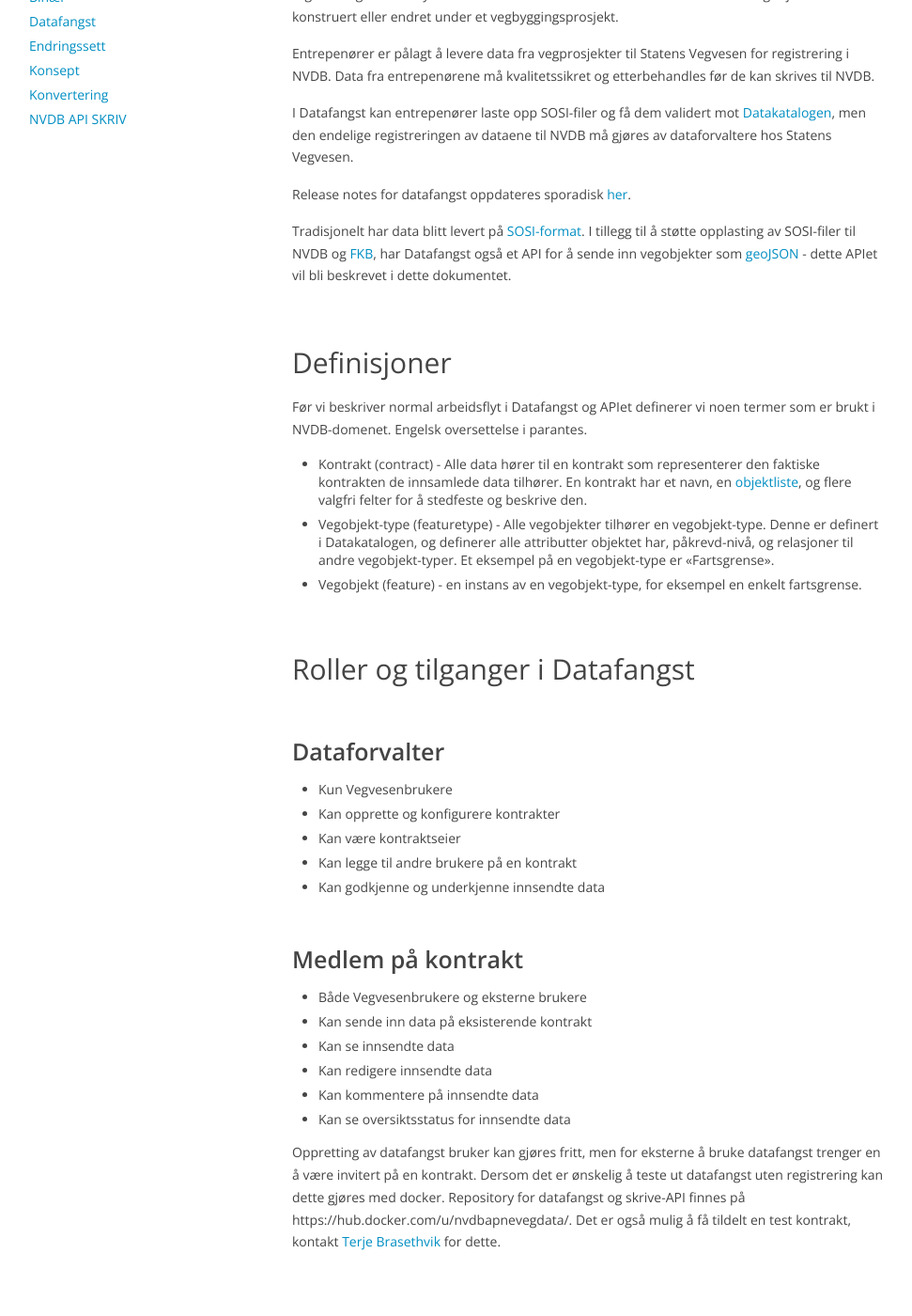
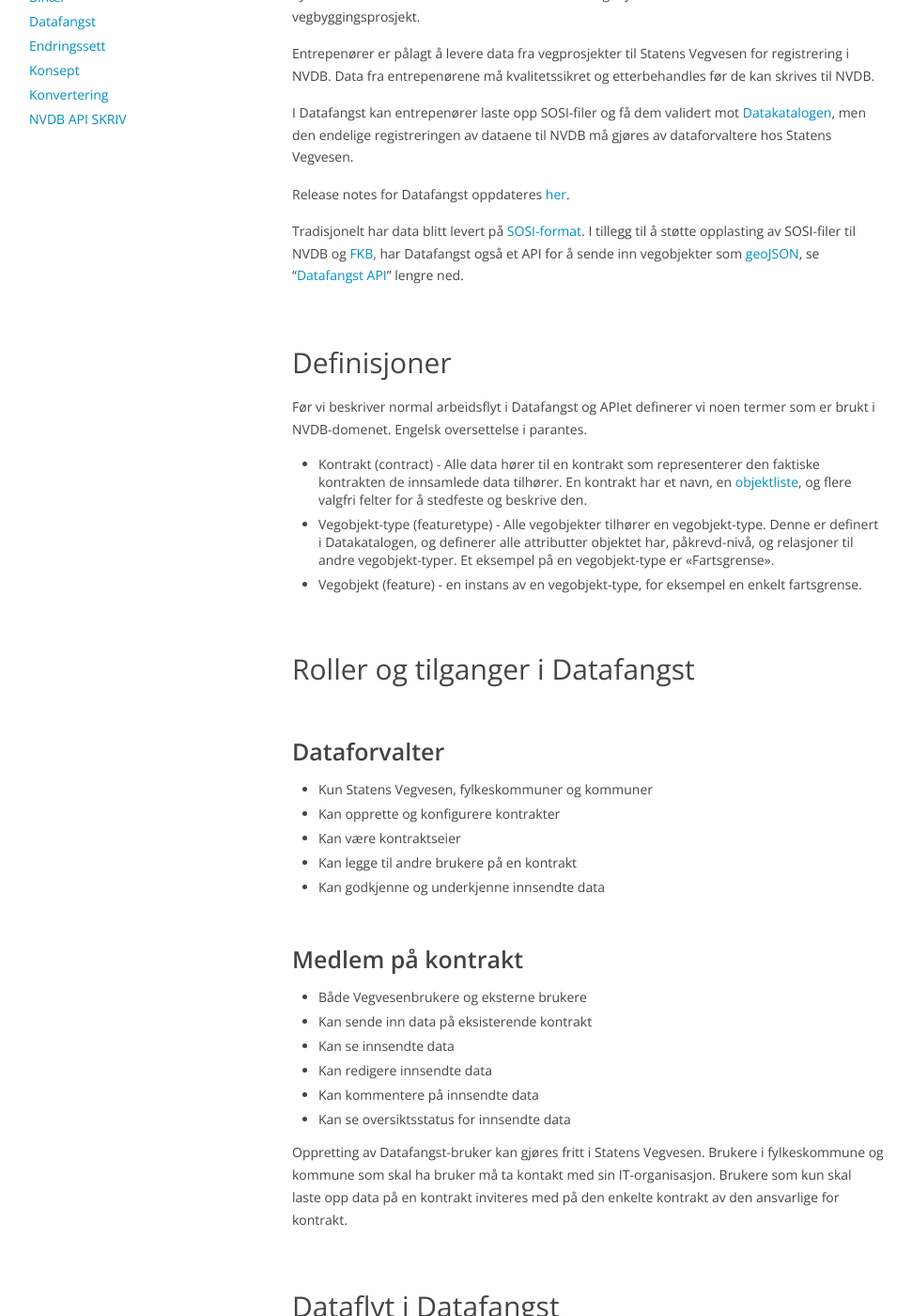
Before and after one commit to nvdb-vegdata/apiskrivdokumentasjon, a Jekyll site: the page built from datafangst.md, in a window 1280 px wide and 1400 px high, scrolled down 337 px. Shown: the whole window at 94% size, without its empty margins (154-1125 px from the left). Built offline with Jekyll 4.4.1, drawn with Linux system fonts in a browser that asks for light colours; our own code applies the rules of GitHub Pages for plain Markdown files; some of the changed text lies outside the part shown.

Commit message:
NVDB-4939: Oppdatert etter kommentarer fra Tor.

```diff
--- a/datafangst.md
+++ b/datafangst.md
@@ -10,11 +10,12 @@ Entrepenører er pålagt å levere data fra vegprosjekter til Statens Vegvesen f
 I Datafangst kan entrepenører laste opp SOSI-filer og få dem validert mot [Datakatalogen](http://www.vegvesen.no/fag/Teknologi/Nasjonal+vegdatabank/Datakatalogen),
 men den endelige registreringen av dataene til NVDB må gjøres av dataforvaltere hos Statens Vegvesen.
 
-Release notes for datafangst oppdateres sporadisk [her](https://www.vegdata.no/category/nvdb-api/release-notes/).
+Release notes for Datafangst oppdateres [her](https://nvdb-vegdata.github.io/endringslogg/datafangst.html).
 
 Tradisjonelt har data blitt levert på [SOSI-format](http://www.kartverket.no/sosi/).
 I tillegg til å støtte opplasting av SOSI-filer til NVDB og [FKB](http://www.kartverket.no/kart/kartdata/vektorkart/fkb/),
-har Datafangst også et API for å sende inn vegobjekter som  [geoJSON](http://geojson.org) - dette APIet vil bli beskrevet i dette dokumentet.
+har Datafangst også et API for å sende inn vegobjekter som  [geoJSON](http://geojson.org),
+se "[Datafangst API](#datafangst-api)" lengre ned.
 
 ## Definisjoner
 Før vi beskriver normal arbeidsflyt i Datafangst og APIet definerer vi noen termer som er brukt i NVDB-domenet. Engelsk oversettelse i parantes.
@@ -27,7 +28,7 @@ Før vi beskriver normal arbeidsflyt i Datafangst og APIet definerer vi noen ter
 ## Roller og tilganger i Datafangst
 
 ### Dataforvalter
-* Kun Vegvesenbrukere
+* Kun Statens Vegvesen, fylkeskommuner og kommuner
 * Kan opprette og konfigurere kontrakter
 * Kan være kontraktseier
 * Kan legge til andre brukere på en kontrakt
@@ -41,10 +42,9 @@ Før vi beskriver normal arbeidsflyt i Datafangst og APIet definerer vi noen ter
 * Kan kommentere på innsendte data
 * Kan se oversiktsstatus for innsendte data
 
-Oppretting av datafangst bruker kan gjøres fritt, men for eksterne å bruke datafangst trenger en å være invitert på en kontrakt. Dersom
-det er ønskelig å teste ut datafangst uten registrering kan dette gjøres med docker. Repository for datafangst og skrive-API finnes på
-https://hub.docker.com/u/nvdbapnevegdata/. Det er også mulig å få tildelt en test kontrakt, kontakt
-[Terje Brasethvik](mailto:terje.brasethvik@vegvesen.no) for dette.
+Oppretting av Datafangst-bruker kan gjøres fritt i Statens Vegvesen. Brukere i fylkeskommune og kommune som skal
+ha bruker må ta kontakt med sin IT-organisasjon. Brukere som kun skal laste opp data på en kontrakt inviteres
+med på den enkelte kontrakt av den ansvarlige for kontrakt.
 
 
 ## Dataflyt i Datafangst
@@ -474,9 +474,9 @@ attributter, så dersom påkrevde attributter som mangler vil gi valideringsfeil
 
 
 For eksisterende vegobjekter er dette elementet valgfritt. Hvis det ikke oppgis vil eksisterende attributter fra NVDB brukes.
-Hvis denne er oppgitt for et eksisterende vegobjekt vil objektet kun importeres med de attributter som er oppgitt, det gjøres ingen
-merge med verdier i NVDB. Hvis det skal importeres et vegobjekt med en endret attributt, der to andre skal være uforandret, så må
-altså alle tre oppgis med sine verdier.
+Hvis denne er oppgitt for et eksisterende vegobjekt vil objektet importeres med de attributter som er oppgitt,
+samt andre eksisterende attributter fra NVDB dersom objektet har andre attributter som ikke nevnes spesifikt i
+innsendingen. Det er altså kun endringer som skal oppgis her.
 
 
 #### geometryAttributtes
```
Also changed, not shown: other parts of datafangst.md (+2 -2 lines).
